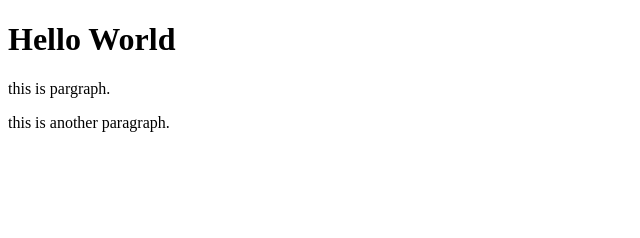
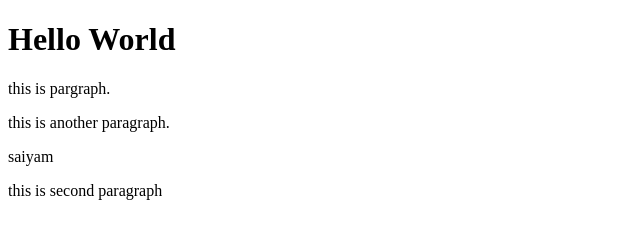
Before and after one commit to saiyambhandari81-debug/git, a plain HTML site: page index.html in a window 1280 px wide. Shown: the whole page, without its empty margins (0-640 px from the left). Drawn offline with Linux system fonts and the light colour scheme.

Commit message:
fourth commit

```diff
--- a/index.html
+++ b/index.html
@@ -9,6 +9,8 @@
     <h1>Hello World</h1>
     <p>this is pargraph.</p>
     <p>this is another paragraph.</p>
+    <p>saiyam</p>
+    <p>this is second paragraph</p>
     <scrip src="script.js"></script>
 
 
```
